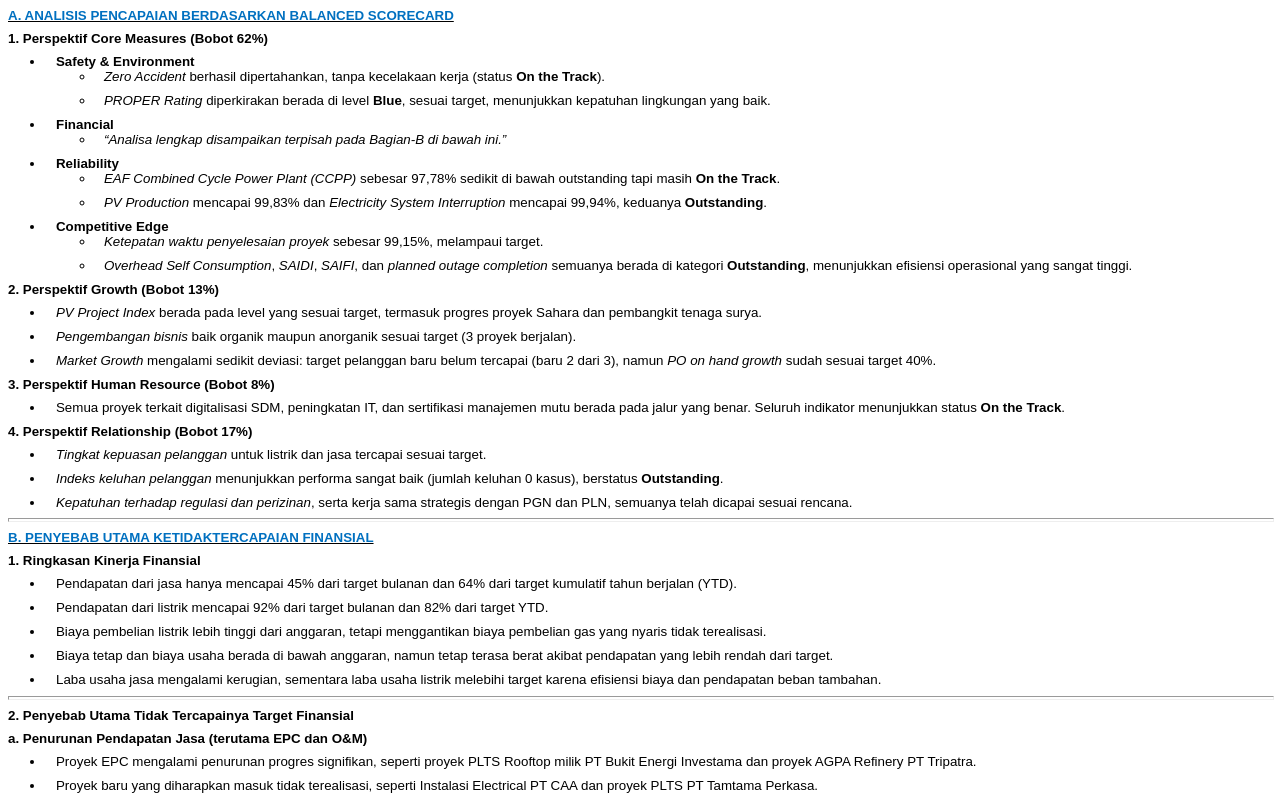
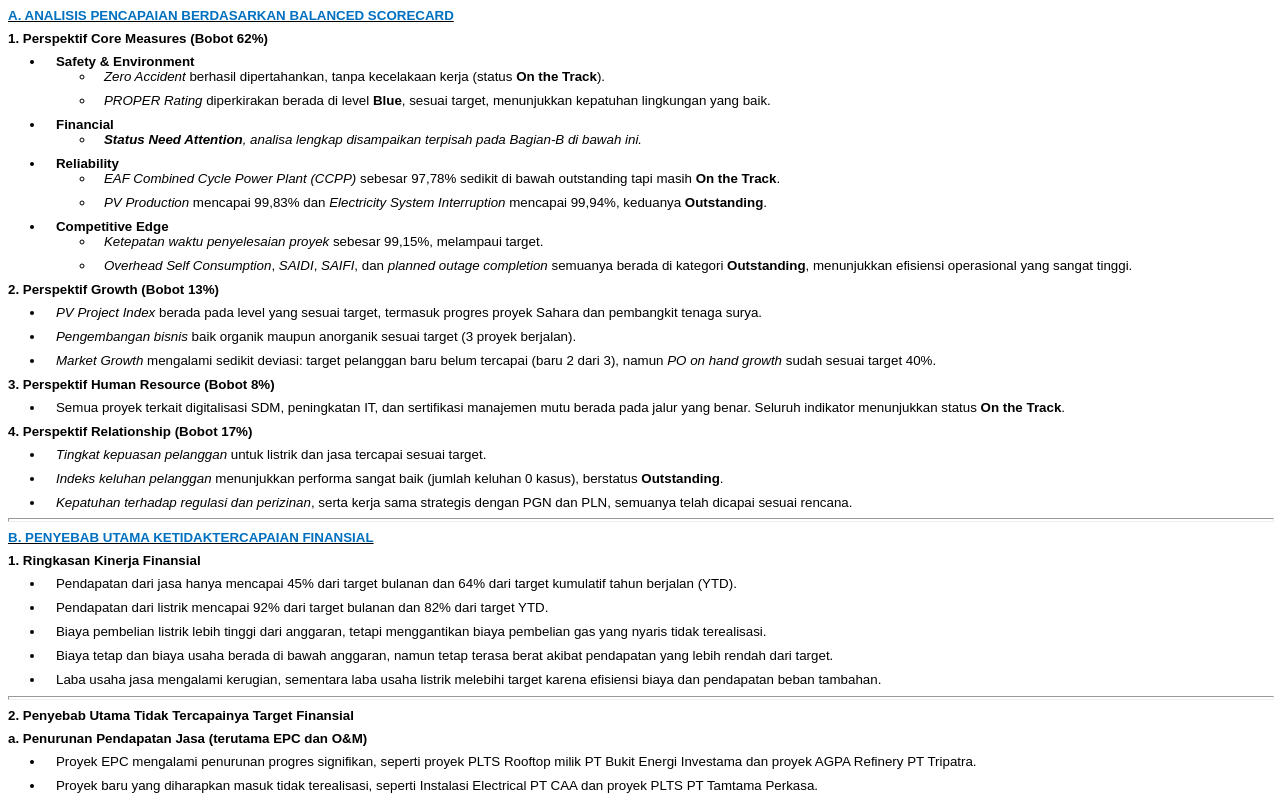
Before and after one commit to agungwn/CSC-KCE, a plain HTML site: page analyzer.html in a window 1280 px wide. Shown: the top 800 px of the page. Drawn offline with Linux system fonts and the light colour scheme.

Commit message:
Update analyzer.html

```diff
--- a/analyzer.html
+++ b/analyzer.html
@@ -89,7 +89,7 @@ td, th {
 					<strong><span style="font-family:Arial; ">Financial</span></strong>
 					<ul style="margin-right:0pt; margin-left:0pt; padding-left:0pt">
 						<li style="margin-left:29pt; margin-bottom:6pt; padding-left:7pt">
-							<em><span style="font-family:Arial; ">“Analisa lengkap disampaikan terpisah pada Bagian-B di bawah ini.”</span></em>
+							<em><span style="font-family:Arial; "><strong>Status Need Attention</strong>, analisa lengkap disampaikan terpisah pada Bagian-B di bawah ini.</span></em>
 						</li>
 					</ul>
 				</li>
```
